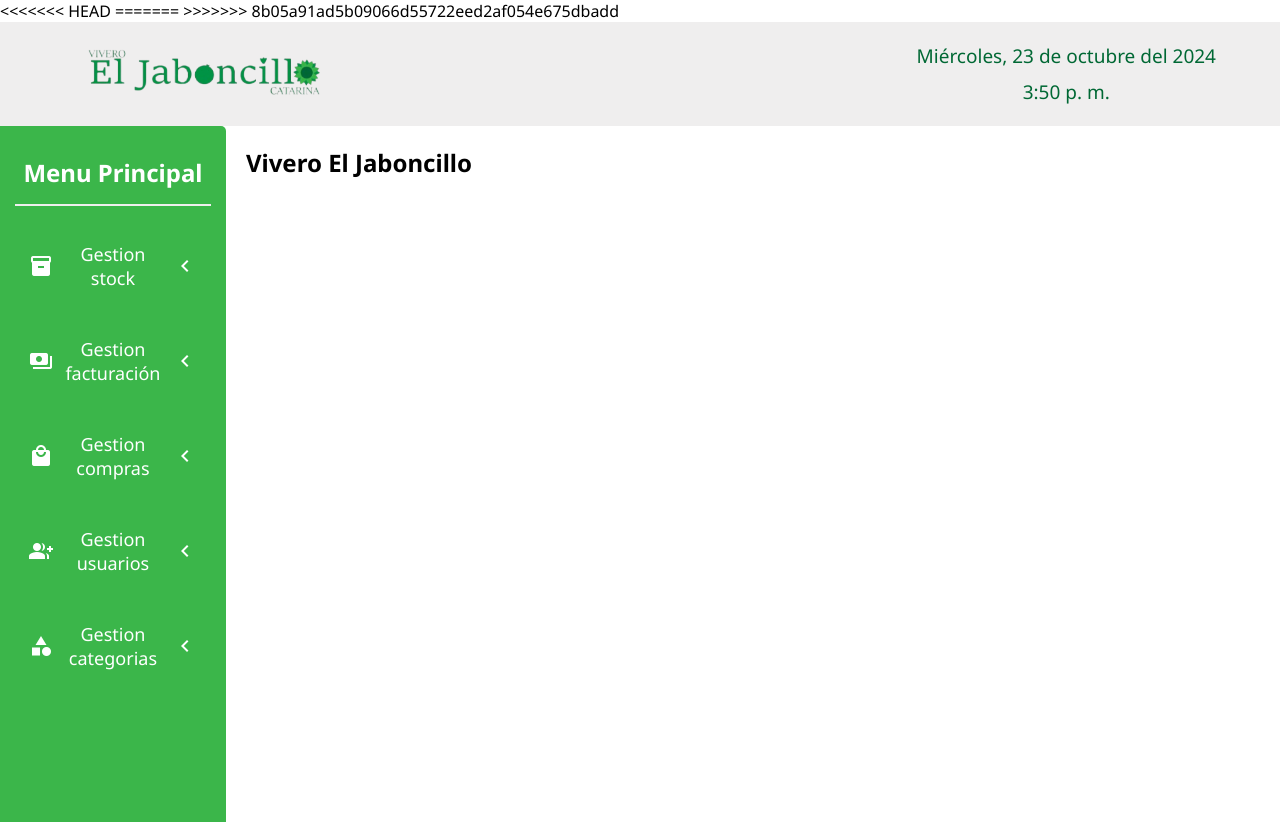
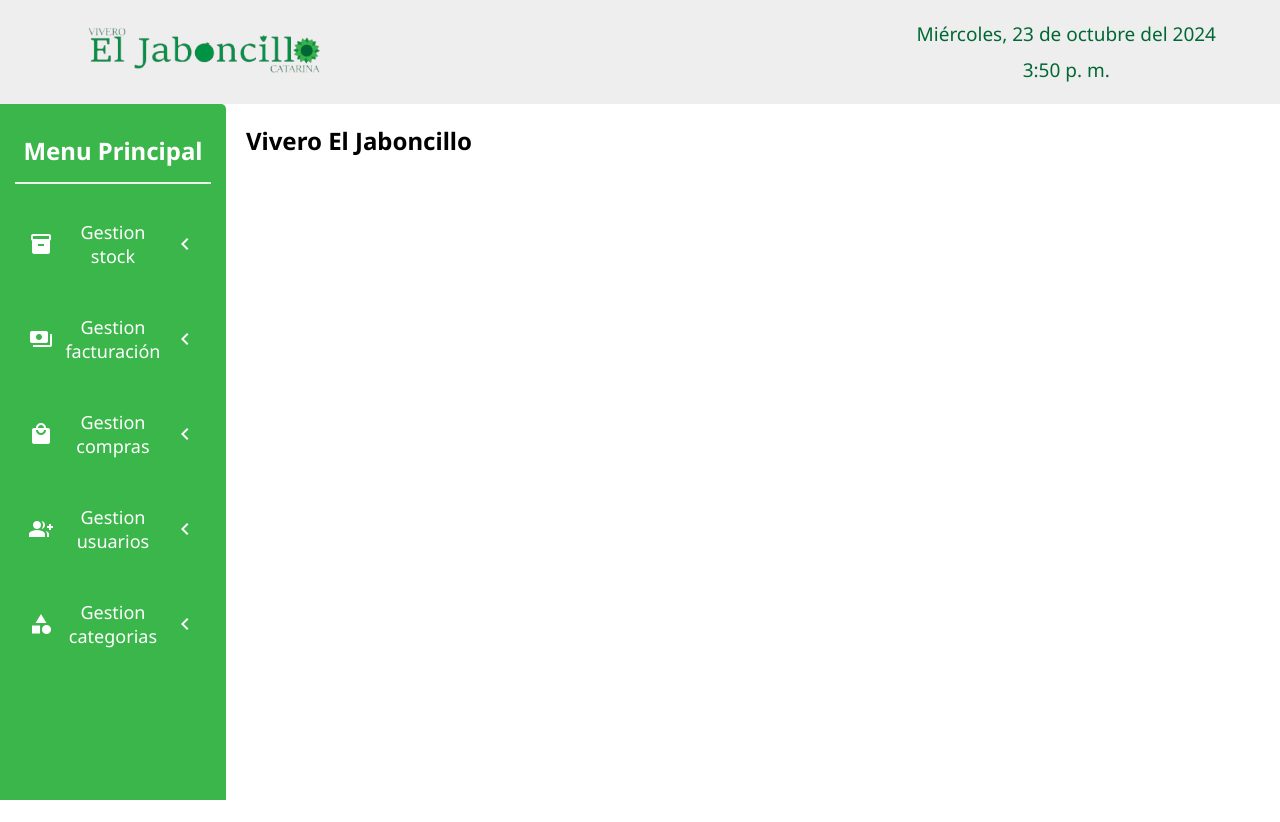
Before and after one commit to ProyectoFinalJCR/ProyectoGraduacionElJaboncillo, a Flask app: page /inicioAdmin in a window 1280 px wide. After the commit the page ends 800 px from the top, so only its background shows below. Run offline with Flask 3, Linux system fonts and the light colour scheme; some libraries are stand-ins or nearby versions.

Commit message:
conflicto en el layout

```diff
--- a/templates/layout.html
+++ b/templates/layout.html
@@ -7,11 +7,8 @@
     <link rel="stylesheet" href="/static/css/categorias.css">
     <link rel="stylesheet" href="/static/css/sub_categorias.css">
     <link rel="stylesheet" href="/static/css/usuarios.css">
-<<<<<<< HEAD
     <link rel="stylesheet" href="/static/css/plantas.css">
-=======
     <link rel="stylesheet" href="/static/css/insumos.css">
->>>>>>> 8b05a91ad5b09066d55722eed2af054e675dbadd
     <link rel="stylesheet" href="https://fonts.googleapis.com/icon?family=Material+Icons">
     <link rel="preconnect" href="https://fonts.googleapis.com">
     <link rel="preconnect" href="https://fonts.gstatic.com" crossorigin>
```
